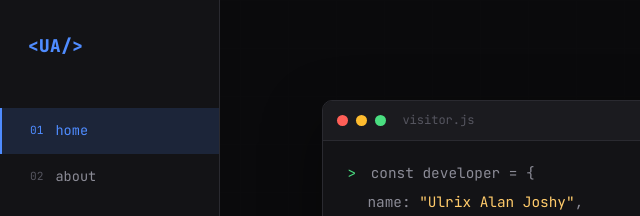
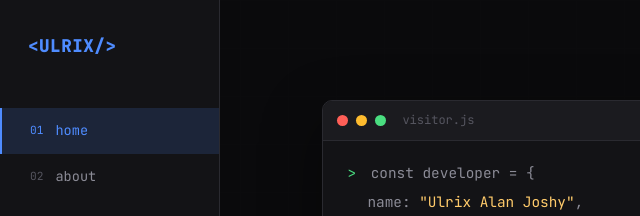
Before and after one commit to alandev11/ogportfolio, a plain HTML site: page index.html in a window 1280 px wide. Shown: the top 216 px of the page, 0-640 px from the left. Drawn offline with Linux system fonts and the light colour scheme.

Commit message:
Update logo in sidebar navigation

```diff
--- a/index.html
+++ b/index.html
@@ -20,7 +20,7 @@
 
   <!-- SIDEBAR NAV (activity bar style) -->
   <nav id="sidebar">
-    <div class="logo">&lt;UA/&gt;</div>
+    <div class="logo">&lt;ULRIX/&gt;</div>
     <ul class="nav-links">
       <li><a href="#home" class="nav-link active" data-section="home"><span class="nav-num">01</span>home</a></li>
       <li><a href="#about" class="nav-link" data-section="about"><span class="nav-num">02</span>about</a></li>
```
